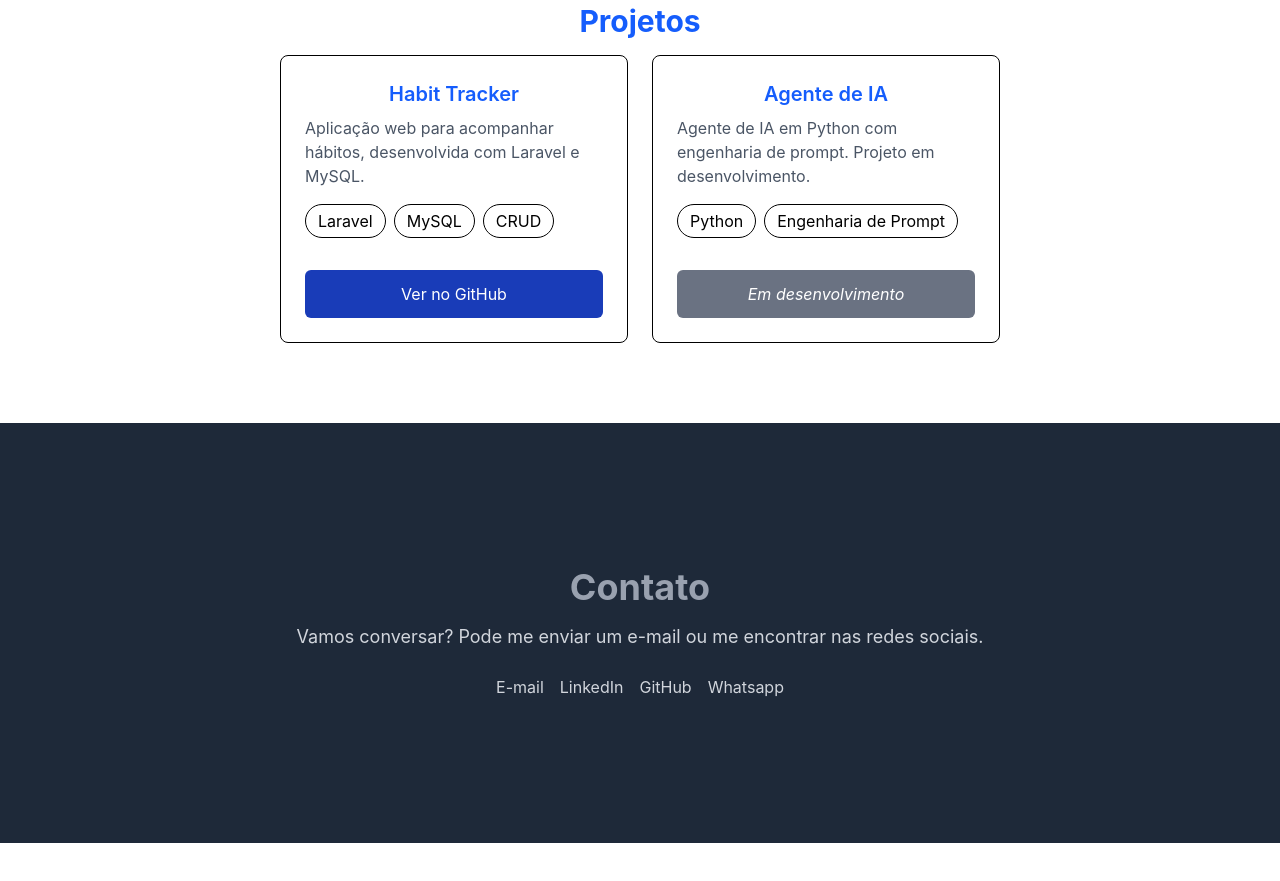
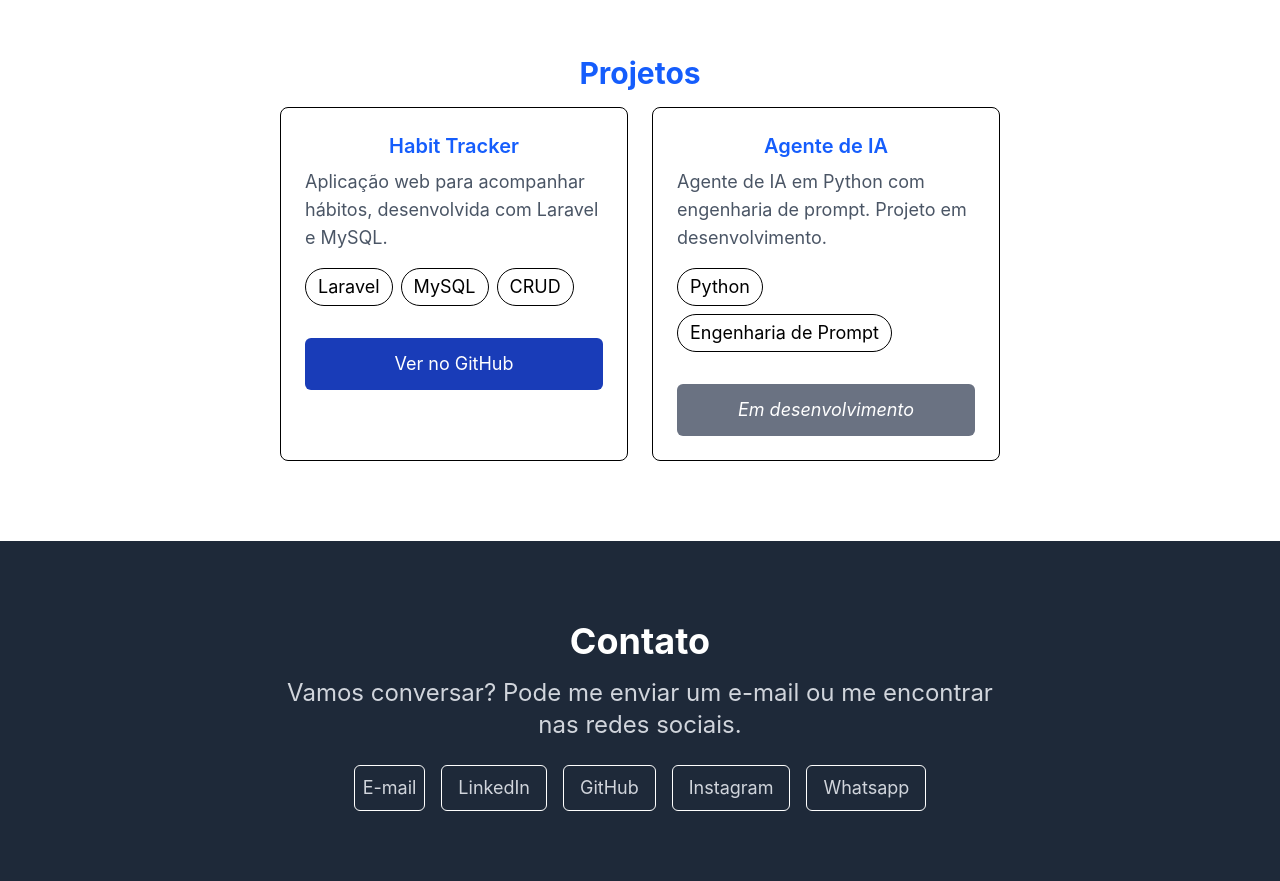
Before and after one commit to Alexdanielofc/alexdanielofc.github.io, a website: page index.html in a window 1280 px wide. Shown: the part 1941-2822 px from the top of the page. Before the commit the page ends 2784 px from the top, so only its background shows below. Drawn offline with Linux system fonts and the light colour scheme.

Commit message:
feat: add contact footer

```diff
--- a/index.html
+++ b/index.html
@@ -8,7 +8,7 @@
     <link rel="stylesheet" href="./dist/output.css">
 </head>
 
-<body>
+<body class="text-lg">
     <header>
 
     </header>
@@ -137,31 +137,34 @@
 
     </main>
 
-    <footer class="bg-gray-800 text-white py-16">
-        <section class="py-20" id="contato">
-            <div>
-                <h2 class="text-4xl font-bold text-gray-400 mb-4 text-center">Contato</h2>
-                <p class="text-lg text-gray-300 text-center">Vamos conversar? Pode me enviar um e-mail ou me encontrar
+    <footer class="bg-gray-800 text-white py-20" id="contato">
+        <div class="max-w-3xl mx-auto px-6">
+            <h2 class="text-4xl font-bold text-white mb-4 text-center">Contato</h2>
+            <p class="text-2xl text-gray-300 text-center">Vamos conversar? Pode me enviar um e-mail ou me encontrar
                 nas redes sociais.</p>
             <div class="flex flex-col sm:flex-row justify-center gap-4 mt-6">
-                    <a href="mailto:alexdanielnf@gmail.com" class="text-gray-300 hover:text-blue-500">
+                <a href="mailto:alexdanielnf@gmail.com"
+                    class="border-white border py-2 px-2 rounded-md text-gray-300 hover:text-blue-300 text-center">
                     E-mail
                 </a>
                 <a href="https://www.linkedin.com/in/nunesalex/" target="_blank" rel="noopener noreferrer"
-                        class="text-gray-300 hover:text-blue-500">
+                    class="border-white border py-2 px-4 rounded-md text-gray-300 hover:text-blue-300 text-center">
                     LinkedIn
                 </a>
                 <a href="https://github.com/Alexdanielofc" target="_blank" rel="noopener noreferrer"
-                        class="text-gray-300 hover:text-blue-500">
+                    class="border-white border py-2 px-4 rounded-md text-gray-300 hover:text-blue-300 text-center">
                     GitHub
                 </a>
-                    <a href="https://wa.me/5534998385905" target="_blank" rel="noopener noreferrer"
-                        class="text-gray-300 hover:text-blue-500">
+                <a href="https://www.instagram.com/alexdanielofc/" target="_blank" rel="noopener noreferrer"
+                    class="border-white border py-2 px-4 rounded-md text-gray-300 hover:text-blue-300 text-center ">
+                    Instagram
+                </a>
+                <a href="https://wa.me/5534998385903" target="_blank" rel="noopener noreferrer"
+                    class="border-white border py-2 px-4 rounded-md text-gray-300 hover:text-blue-300 text-center">
                     Whatsapp
                 </a>
             </div>
         </div>
-        </section>
     </footer>
 </body>
 
```
Also changed, not shown: dist/output.css. Lines whose indentation alone changed are shown as unchanged.
